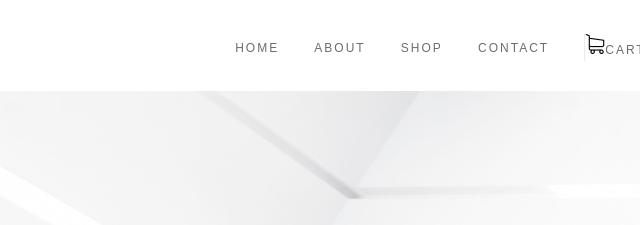
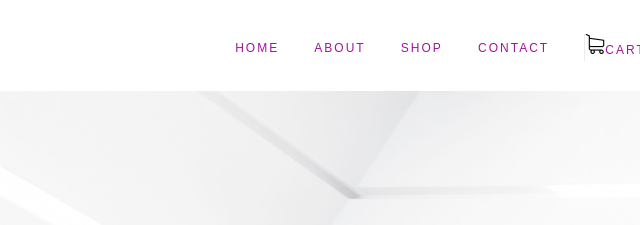
Before and after one commit to BalandinaM/Pompeo, a plain HTML site: page Pompeo/index.html in a window 1280 px wide. Shown: the top 225 px of the page, 640-1280 px from the left. Drawn offline with Linux system fonts and the light colour scheme.

```diff
--- a/Pompeo/style.css
+++ b/Pompeo/style.css
@@ -30,7 +30,7 @@ body
 
 .header__nav-list {
     margin: 34px 15px 35px 16px;
-    color: #6C6C6C;
+    color: #a2149b;
     text-decoration: none;
 }
 
```
